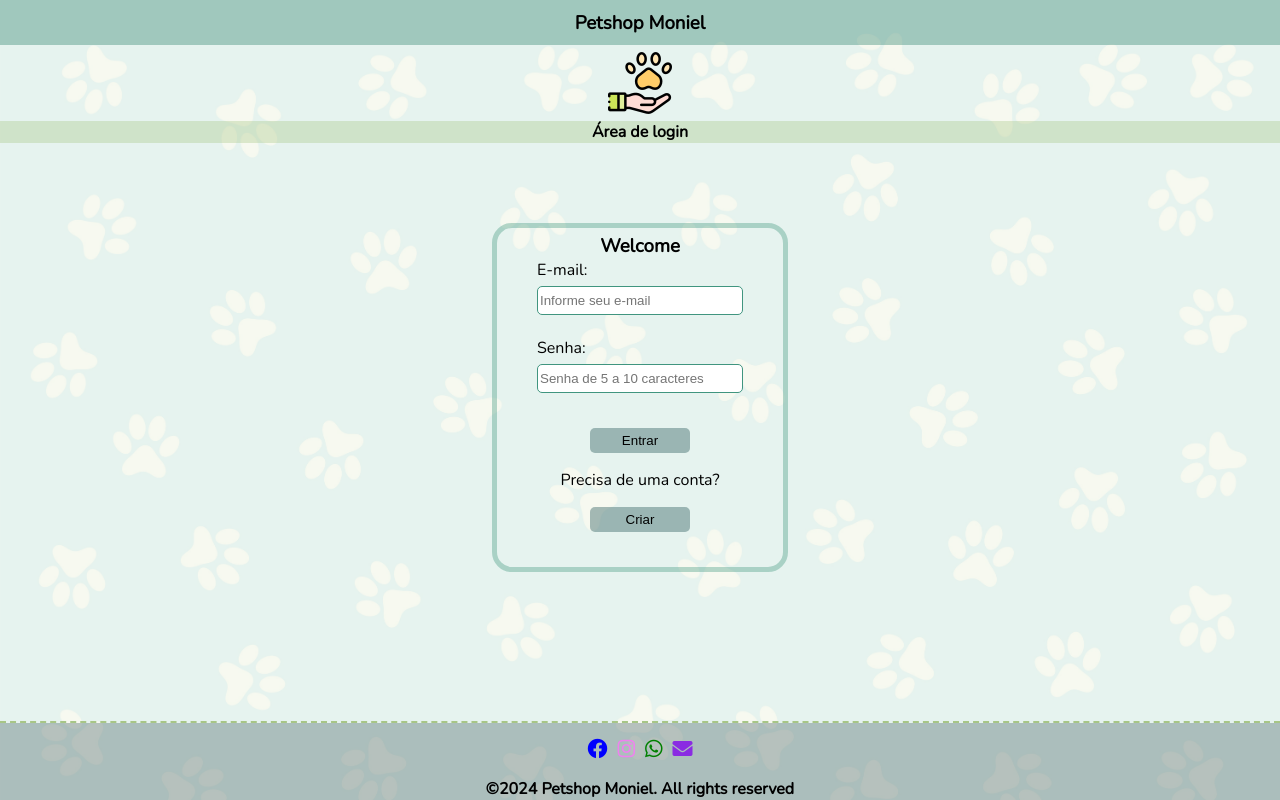
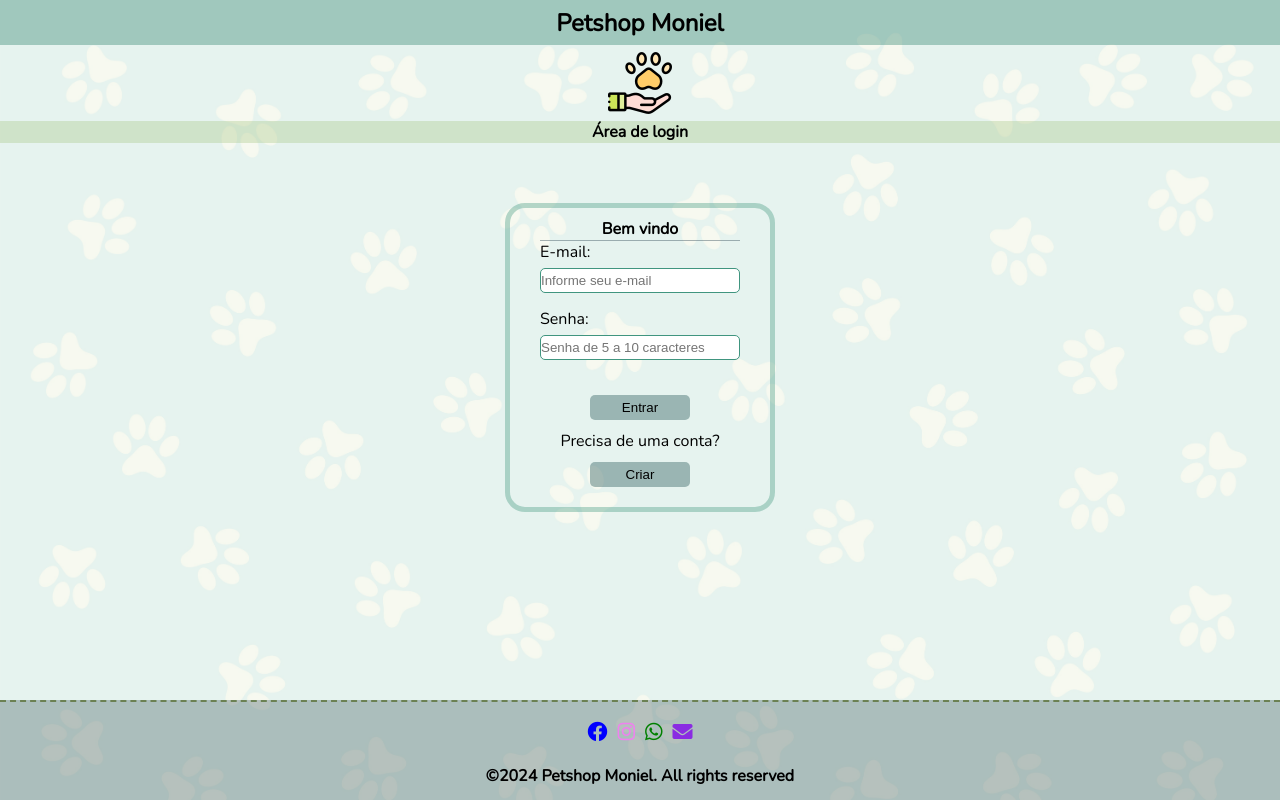
Before and after one commit to moniquedbandas/petshopMoniel, a PHP site: page /App/view/telaLogin.html in a window 1280 px wide. Run offline with PHP 8.4, Linux system fonts and the light colour scheme.

Commit message:
A principio o footer foi arrumado para ficar sempre no bottom. Css foi revisado também. Próximo passo é fazer as telas dos cruds!

```diff
--- a/App/view/telaLogin.html
+++ b/App/view/telaLogin.html
@@ -16,9 +16,10 @@
 </head>
 
 <body>
+    <div class="content">
         <header class="areaHeader">
             <div class="areaTitulo">
-            <h3>Petshop Moniel</h3>
+                <h2>Petshop Moniel</h2>
             </div>
             <div class="areaLogos">
                 <div class="areaLogo">
@@ -38,22 +39,21 @@
         <main class="login">
             <div class="telaLogin">
 
-            <div class="tituloForm">
-                <h3>Welcome</h3>
-            </div>
-
-            <div class="formLogin">
                 <form class="formularioLogin" action="../../App/controller/Processamento/ProcessarCliente.php"
                     method="post">
+                    <fieldset>
+                        <legend><strong>Bem vindo</strong></legend>
+                        <div class="fieldset-wrapper">
+                            <div class="input-wrapper">
                                 <label for="email">E-mail: </label>
-                    <br>
                                 <input type="text" id="email" name="email" autocomplete="off"
-                        placeholder="Informe seu e-mail"><br><br>
+                                    placeholder="Informe seu e-mail">
+                            </div>
+                            <div class="input-wrapper">
                                 <label for="password">Senha: </label>
-                    <br>
                                 <input type="password" id="password" name="password" autocomplete="off"
                                     placeholder="Senha de 5 a 10 caracteres">
-                    <br>
+                            </div>
                             <input type="hidden" id="op" name="op">
                             <div class="areaBotoes">
                                 <input type="submit" name="entrar" value="Entrar"
@@ -62,14 +62,13 @@
                                 <input type="submit" name="criar" value="Criar"
                                     onclick="document.getElementById('op').value='criarTela'">
                             </div>
+                        </div>
+                    </fieldset>
                 </form>
-            </div>
             </div>
 
         </main>
 
-    <div id="js-heightControl" style="height: 0;">&nbsp;</div>
-    <div class="linhaFooter"></div>
         <footer class="footerIndex">
 
             <section class="informacoes">
@@ -100,8 +99,8 @@
 
             <p class="direitos"><b>&copy;2024 Petshop Moniel. All rights reserved</b></p>
         </footer>
+    </div>
 
-    <script src="../../Public/JS/script.js"></script>
 </body>
 
 </html>
--- a/App/view/telasCadastros/telaCadastroCliente.php
+++ b/App/view/telasCadastros/telaCadastroCliente.php
@@ -16,6 +16,7 @@
 </head>
 
 <body>
+    <div class="content">
         <header class="areaHeader">
             <div class="areaTitulo">
                 <h2 class="titulo">Petshop Moniel</h2>
@@ -79,8 +80,6 @@
             </div>
         </main>
 
-    <div id="js-heightControl" style="height: 0;">&nbsp;</div>
-    <div class="linhaFooter"></div>
         <footer class="footerIndex">
 
             <section class="informacoes">
@@ -110,8 +109,7 @@
 
             <p class="direitos"><b>&copy;2024 Petshop Moniel. All rights reserved</b></p>
         </footer>
-
-    <script src="../../../Public/JS/script.js"></script>
+    </div>
 
 </body>
 
--- a/Public/JS/script.js
+++ b/Public/JS/script.js
@@ -17,9 +17,9 @@ function validarFormulario() {
 }
 
 //Abaixo: script para fixar o footer na parte de baixo do navegador
-$(function () {
-  $("#js-heightControl").css(
-    "height",
-    $(window).height() - $("html").height() + "px"
-  );
-});
+// $(function () {
+//   $("#js-heightControl").css(
+//     "height",
+//     $(window).height() - $("html").height() + "px"
+//   );
+// });
--- a/Public/css/estilosLogin.css
+++ b/Public/css/estilosLogin.css
@@ -1,9 +1,15 @@
+* {
+  margin: 0;
+  padding: 0;
+  box-sizing: border-box;
+}
 body {
   font-family: "Nunito", sans-serif;
   background-image: url("../imagens/fundo.png");
   background-size: cover;
-  margin: 0;
-  padding: 0;
+  display: flex;
+  flex-direction: column;
+  min-height: 100vh;
 }
 
 /* parte do header */
@@ -40,34 +46,38 @@ body {
 .login {
   display: flex;
   justify-content: center;
-  margin-top: 50px;
+  padding-bottom: 100px;
 }
 .telaLogin {
   display: flex;
-  flex-direction: column;
-  justify-content: center;
-  align-items: center;
-  margin-top: 30px;
-  padding: 0 40px;
+  margin-top: 60px;
+  padding: 0 30px;
   border: 5px solid;
   border-radius: 20px;
   border-color: #40957e5e;
 }
-.tituloForm {
+fieldset {
+  border: none;
+}
+.fieldset-wrapper {
   display: flex;
-  justify-content: center;
-  margin-top: 5px;
+  flex-direction: column;
+  gap: 15px;
 }
-.tituloForm h3 {
-  margin: auto;
+fieldset legend {
+  text-align: center;
+  margin: 0;
+  width: 100%;
+  padding-top: 10px;
+  border-bottom: 1px solid #3c515d71;
+}
+.input-wrapper {
+  display: flex;
+  flex-direction: column;
+  /* height: 50px; */
 }
 
 /* partes do formulario aqui */
-/* .formularioLogin {
-  display: flex;
-  flex-direction: column;
-  justify-content: center;
- } */
 input[type="text"],
 input[type="password"] {
   width: 200px;
@@ -78,9 +88,8 @@ input[type="password"] {
   margin-top: 5px;
 }
 input:focus {
-  border: 1px solid #5d5966;
-  opacity: 0.7;
-  box-shadow: 0 0 5px#413e4a;
+  border: 1px solid #3d6868;
+  box-shadow: 0 0 5px#40957e5e;
 }
 input[type="submit"] {
   border-radius: 5px;
@@ -91,32 +100,37 @@ input[type="submit"] {
   background-color: #3d686873;
 }
 .areaBotoes {
-  text-align: center;
-  margin: 35px 0;
+  display: flex;
+  flex-direction: column;
+  align-items: center;
+  gap: 10px;
+  padding: 20px 0;
 }
 
 /* área do footer aqui */
-footer {
+.content {
+  flex-grow: 1;
+  display: flex;
+  flex-direction: column;
+  height: 100%;
+}
+.footerIndex {
   background-color: rgba(60, 89, 93, 0.349);
-}
-
-.linhaFooter {
-  border-bottom: 2px dashed #a7c686;
-  padding-bottom: 10px;
-  margin-bottom: 0;
+  display: flex;
+  flex-direction: column;
+  align-items: center;
+  width: 100%;
+  height: 100px;
+  bottom: 0;
+  margin-top: auto;
+  border-top: 2px dashed #6b8153;
 }
 .informacoes {
   display: flex;
-  justify-content: center;
+  padding: 20px 0;
 }
 .informacoes ul {
   display: inline-flex;
-  justify-content: space-between;
   list-style-type: none;
   gap: 10px;
-  padding: 0;
 }
-.direitos {
-  margin: 0;
-  text-align: center;
-}
```
Also changed, not shown: App/view/telasCRUD/crudCachorro.php (+78 -0 lines), App/view/telasCRUD/crudCliente.php (+78 -0 lines), App/view/telasCRUD/crudGato.php (+78 -0 lines), App/view/telasCadastros/telaCadastroCachorro.php (+5 -7 lines), App/view/telasCadastros/telaCadastroGato.php (+4 -7 lines), Public/css/estilos.css (+24 -17 lines), Public/css/estilosCadastro.css (+22 -21 lines), index.html (+6 -5 lines). Lines whose indentation alone changed are shown as unchanged.
